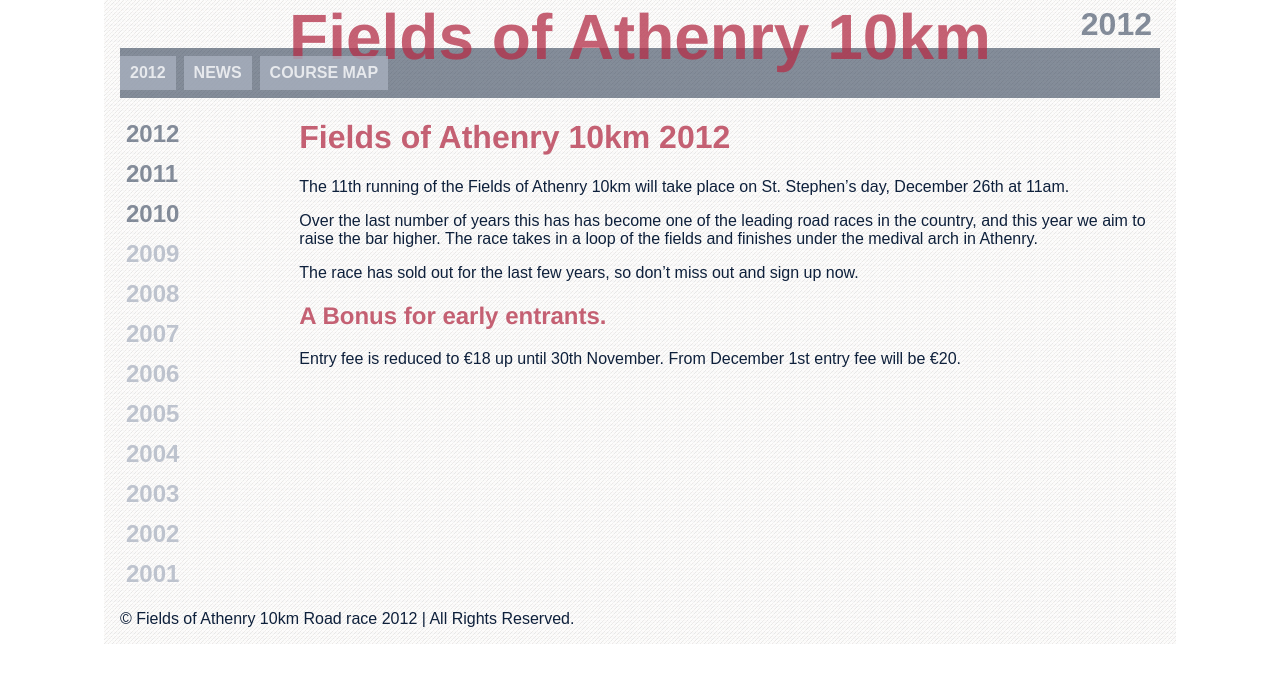
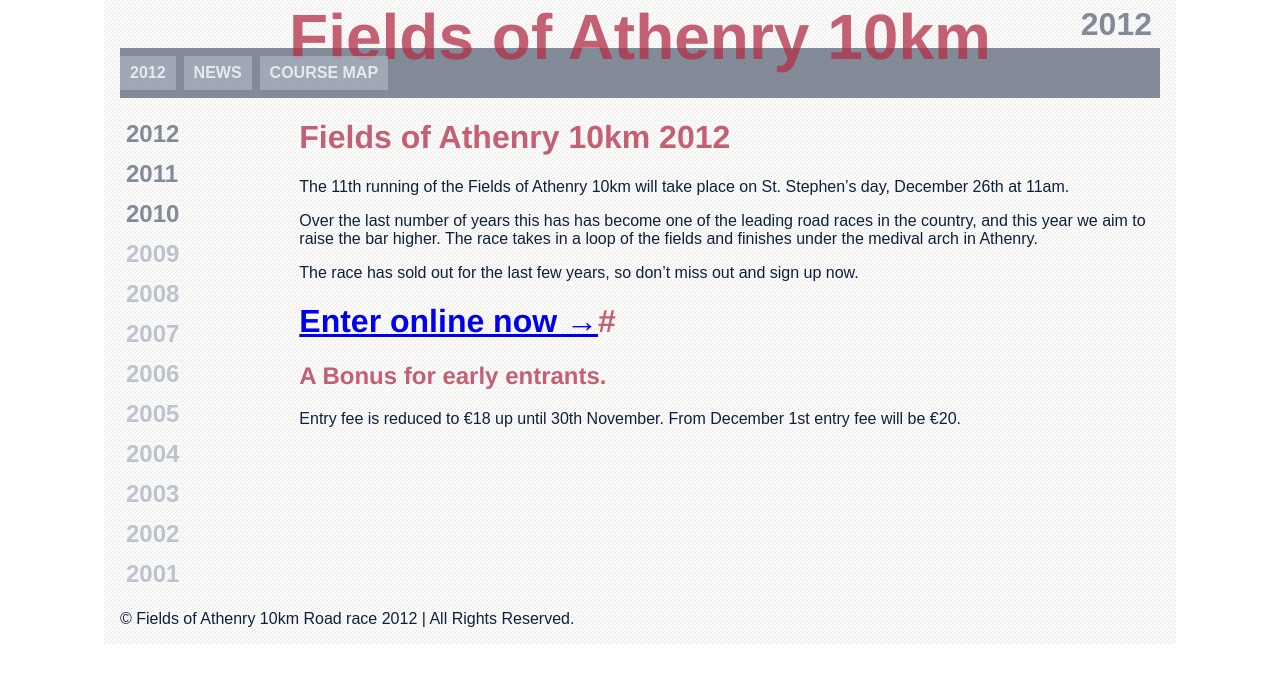
Before and after one commit to alanburke/10km, a Jekyll site: the page built from _posts/2012-09-01-intro.md, in a window 1280 px wide. Shown: the top 683 px of the page. Built offline with Jekyll 4.4.1, drawn with Linux system fonts in a browser that asks for light colours; nearby versions of some CDN libraries.

Commit message:
Add a link to Enter online

```diff
--- a/_posts/2012-09-01-intro.md
+++ b/_posts/2012-09-01-intro.md
@@ -9,6 +9,8 @@ Over the last number of years this has has become one of the leading road races
 
 The race has sold out for the last few years, so don't miss out and sign up now.
 
+#[Enter online now &rarr;](http://www.runireland.com/events/fields-athenry-10km)#
+
 ## A Bonus for early entrants.
 Entry fee is reduced to €18 up until 30th November.
 From December 1st entry fee will be €20.
```
